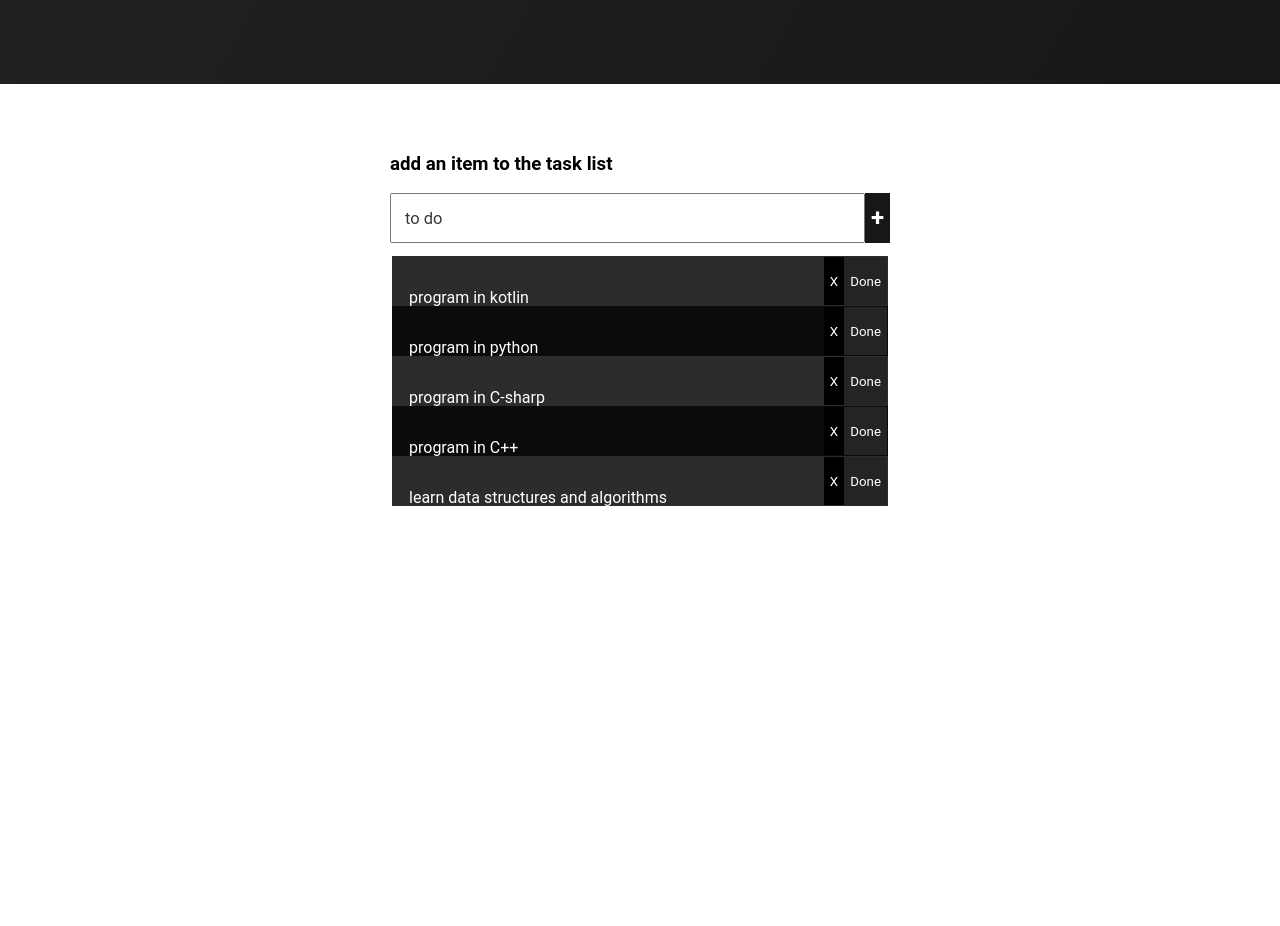
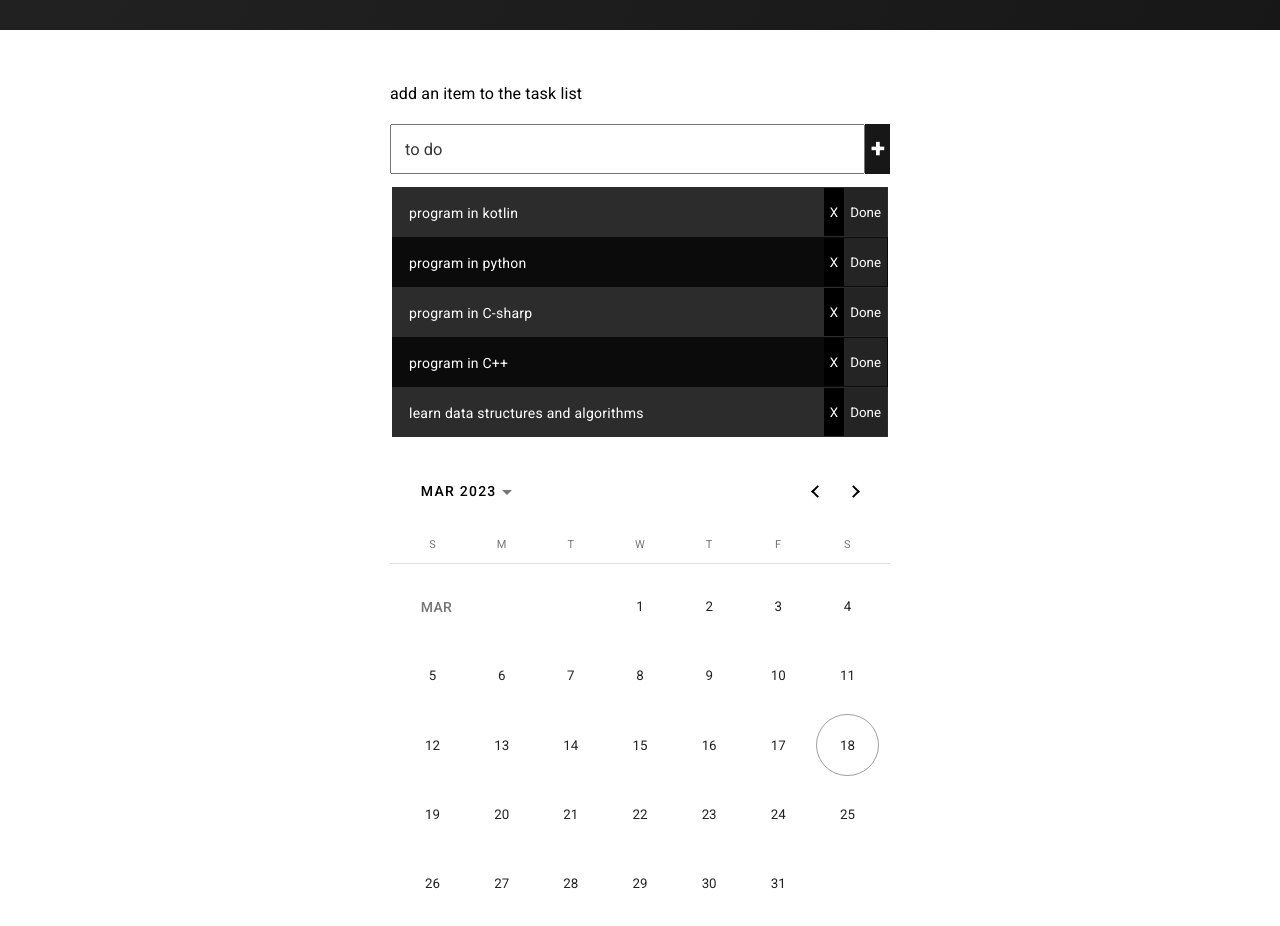
Before and after one commit to gobiaju/angularJSPortfolioProject, an Angular app in the folder todo-list/: page / in a window 1280 px wide. Shown: the part 140-1066 px from the top of the page. Before the commit the page ends 800 px from the top, so only its background shows below. Built offline with nearby package versions, Linux system fonts and the light colour scheme.

Commit message:
commit after adding a new module

```diff
--- a/todo-list/angular.json
+++ b/todo-list/angular.json
@@ -25,6 +25,7 @@
               "src/assets"
             ],
             "styles": [
+              "@angular/material/prebuilt-themes/indigo-pink.css",
               "src/styles.css"
             ],
             "scripts": []
@@ -87,6 +88,7 @@
               "src/assets"
             ],
             "styles": [
+              "@angular/material/prebuilt-themes/indigo-pink.css",
               "src/styles.css"
             ],
             "scripts": []
--- a/todo-list/package.json
+++ b/todo-list/package.json
@@ -11,10 +11,12 @@
   "private": true,
   "dependencies": {
     "@angular/animations": "^15.2.0",
+    "@angular/cdk": "^15.2.3",
     "@angular/common": "^15.2.0",
     "@angular/compiler": "^15.2.0",
     "@angular/core": "^15.2.0",
     "@angular/forms": "^15.2.0",
+    "@angular/material": "^15.2.3",
     "@angular/platform-browser": "^15.2.0",
     "@angular/platform-browser-dynamic": "^15.2.0",
     "@angular/router": "^15.2.0",
--- a/todo-list/src/app/app.component.html
+++ b/todo-list/src/app/app.component.html
@@ -1,4 +1,5 @@
 <header>Task List</header>
 <body>
     <task-list></task-list>
+    <app-calender></app-calender>
 </body>
--- /dev/null
+++ b/todo-list/src/app/calender/calender.component.css
@@ -0,0 +1,8 @@
+div {
+    display: flex;
+    justify-content: center;
+}
+
+mat-calendar {
+    width: 500px;
+}
--- /dev/null
+++ b/todo-list/src/app/calender/calender.component.html
@@ -0,0 +1,4 @@
+
+<div>
+    <mat-calendar></mat-calendar>
+</div>
--- a/todo-list/src/index.html
+++ b/todo-list/src/index.html
@@ -6,8 +6,11 @@
   <base href="/">
   <meta name="viewport" content="width=device-width, initial-scale=1">
   <link rel="icon" type="image/x-icon" href="favicon.ico">
+  <link rel="preconnect" href="https://fonts.gstatic.com">
+  <link href="https://fonts.googleapis.com/css2?family=Roboto:wght@300;400;500&display=swap" rel="stylesheet">
+  <link href="https://fonts.googleapis.com/icon?family=Material+Icons" rel="stylesheet">
 </head>
-<body>
+<body class="mat-typography">
   <app-root></app-root>
 </body>
 </html>
--- a/todo-list/src/styles.css
+++ b/todo-list/src/styles.css
@@ -1 +1,4 @@
 /* You can add global styles to this file, and also import other style files */
+
+html, body { height: 100%; }
+body { margin: 0; font-family: Roboto, "Helvetica Neue", sans-serif; }
```
Also changed, not shown: todo-list/src/app/app.module.ts (+9 -4 lines), todo-list/src/app/calender/calender.component.ts (added, +10 -0 lines), todo-list/src/app/calender/calender.module.ts (added, +24 -0 lines), todo-list/src/app/task-list/task-list.module.ts (added, +19 -0 lines), 2 other files (tests, documents, lock files or other folders).
